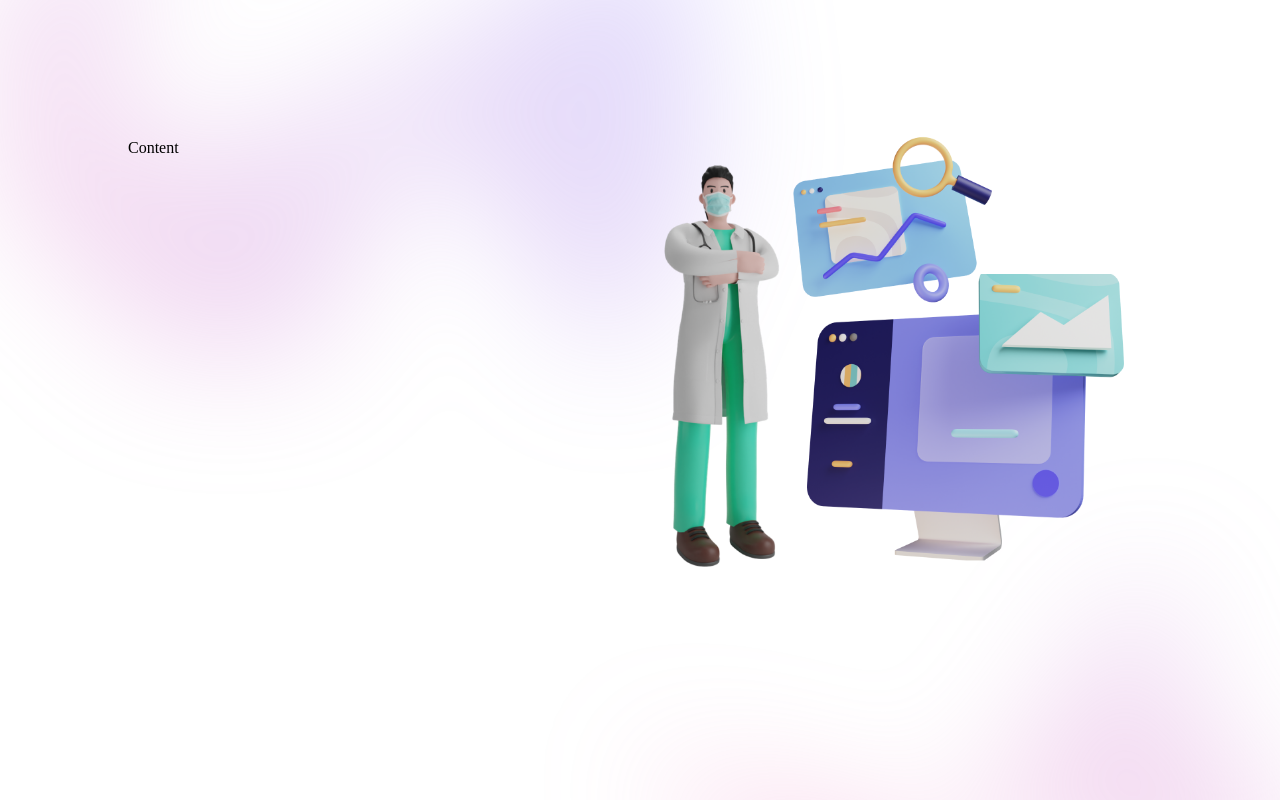
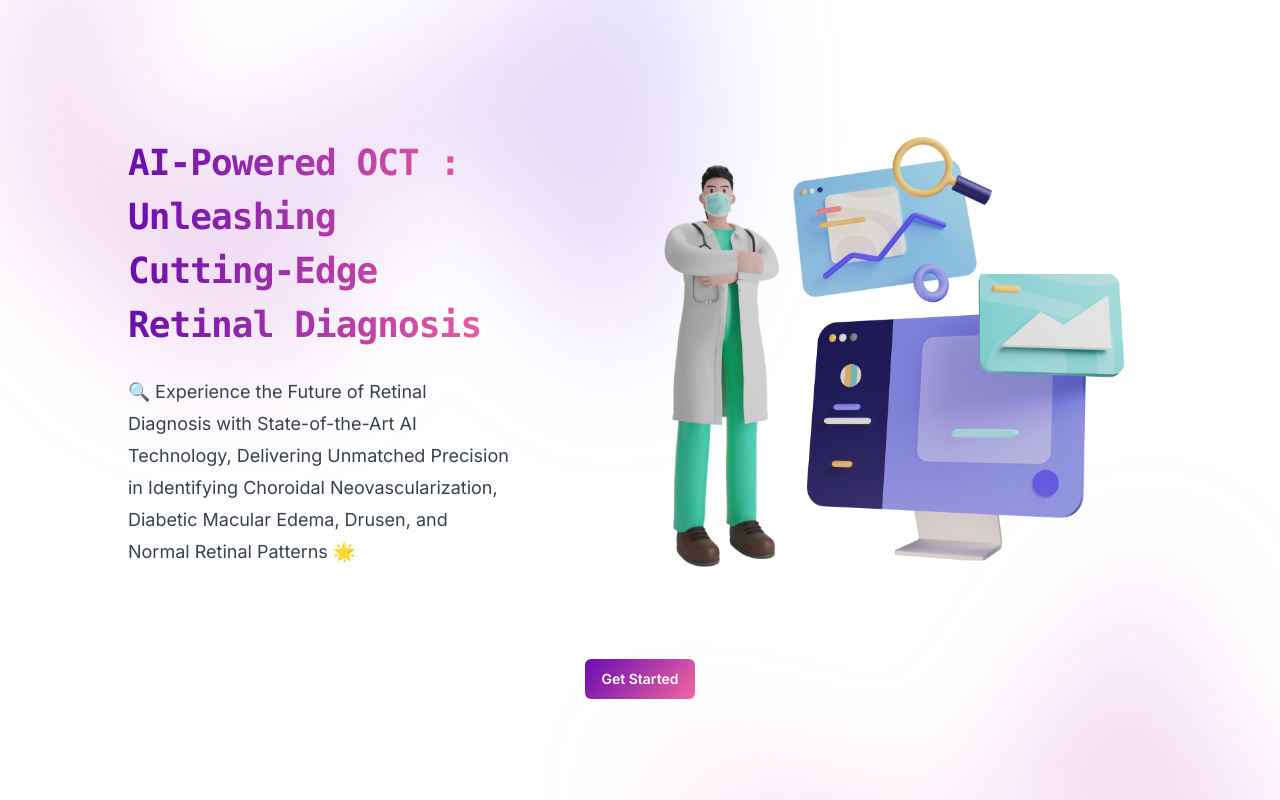
Before and after one commit to proton0210/RetinalOCTFrontEnd, a Next.js app: page / in a window 1280 px wide. Shown: the top 800 px of the page. Built offline with nearby package versions, Linux system fonts and the light colour scheme.

Commit message:
Hero Page

```diff
--- a/app/globals.css
+++ b/app/globals.css
@@ -18,13 +18,7 @@
   .text-gradient {
     @apply bg-gradient-to-r from-gradient-start to-gradient-end bg-clip-text text-transparent;
   }
-
-  .bg-gradient-to-top {
-    background-image: linear-gradient(
-      to top,
-      #fdcbf1 0%,
-      #fdcbf1 1%,
-      #e6dee9 100%
-    );
+  .primary-gradient {
+    background: linear-gradient(129deg, #690cb0 0%, #f364a2 100%);
   }
 }
--- a/app/page.tsx
+++ b/app/page.tsx
@@ -1,4 +1,5 @@
 import Hero from "@/components/Hero";
+import { Button } from "@/components/ui/button";
 
 export default function Home() {
   return (
@@ -18,6 +19,7 @@
         </div>
         <div className="mx-auto w-full max-w-5xl mt-20">
           <Hero />
+
         </div>
       </div>
       <div
--- a/components/Hero.tsx
+++ b/components/Hero.tsx
@@ -1,14 +1,40 @@
+import { descriptionText, titleText } from "@/constants/text";
 import Image from "next/image";
-
-const TopGradient = () => {
-    return
-}
+import { Button } from "./ui/button";
+import Link from "next/link";
 
 export default function Hero() {
   return (
-    <div className="flex flex-row justify-between">
-      <div>Content</div>
-      <Image src="/assets/images/doc.png" alt="Hero" width={600} height={600} />
+    <div>
+      <div className="flex flex-row justify-between gap-10">
+        <div>
+          <h1 className="text-4xl font-bold font-mono leading-normal tracking-tight  text-gradient">
+            {titleText}
+          </h1>
+          <p className="mt-6 text-lg font-sans leading-8 text-gray-700">
+            {descriptionText}
+          </p>
+        </div>
+
+        <Image
+          src="/assets/images/doc.png"
+          alt="Hero"
+          width={600}
+          height={600}
+        />
+      </div>
+      <div className="flex-center mt-20">
+        <Link href="/product">
+          <Button
+            className="primary-gradient font-semibold font-sans  text-white
+            transition duration-0 hover:duration-150
+            rounded-md
+          "
+          >
+            Get Started
+          </Button>
+        </Link>
+      </div>
     </div>
   );
 }
--- /dev/null
+++ b/components/ui/button.tsx
@@ -0,0 +1,56 @@
+import * as React from "react"
+import { Slot } from "@radix-ui/react-slot"
+import { cva, type VariantProps } from "class-variance-authority"
+
+import { cn } from "@/lib/utils"
+
+const buttonVariants = cva(
+  "inline-flex items-center justify-center whitespace-nowrap rounded-md text-sm font-medium ring-offset-background transition-colors focus-visible:outline-none focus-visible:ring-2 focus-visible:ring-ring focus-visible:ring-offset-2 disabled:pointer-events-none disabled:opacity-50",
+  {
+    variants: {
+      variant: {
+        default: "bg-primary text-primary-foreground hover:bg-primary/90",
+        destructive:
+          "bg-destructive text-destructive-foreground hover:bg-destructive/90",
+        outline:
+          "border border-input bg-background hover:bg-accent hover:text-accent-foreground",
+        secondary:
+          "bg-secondary text-secondary-foreground hover:bg-secondary/80",
+        ghost: "hover:bg-accent hover:text-accent-foreground",
+        link: "text-primary underline-offset-4 hover:underline",
+      },
+      size: {
+        default: "h-10 px-4 py-2",
+        sm: "h-9 rounded-md px-3",
+        lg: "h-11 rounded-md px-8",
+        icon: "h-10 w-10",
+      },
+    },
+    defaultVariants: {
+      variant: "default",
+      size: "default",
+    },
+  }
+)
+
+export interface ButtonProps
+  extends React.ButtonHTMLAttributes<HTMLButtonElement>,
+    VariantProps<typeof buttonVariants> {
+  asChild?: boolean
+}
+
+const Button = React.forwardRef<HTMLButtonElement, ButtonProps>(
+  ({ className, variant, size, asChild = false, ...props }, ref) => {
+    const Comp = asChild ? Slot : "button"
+    return (
+      <Comp
+        className={cn(buttonVariants({ variant, size, className }))}
+        ref={ref}
+        {...props}
+      />
+    )
+  }
+)
+Button.displayName = "Button"
+
+export { Button, buttonVariants }
--- a/constants/text.ts
+++ b/constants/text.ts
@@ -1,4 +1,4 @@
 export const titleText =
   "AI-Powered OCT : Unleashing Cutting-Edge Retinal Diagnosis";
 export const descriptionText =
-  "Experience the Future of Retinal Diagnosis with State-of-the-Art AI Technology, Delivering Unmatched Precision in Identifying Choroidal Neovascularization, Diabetic Macular Edema, Drusen, and Normal Retinal Patterns";
+  "🔍 Experience the Future of Retinal Diagnosis with State-of-the-Art AI Technology, Delivering Unmatched Precision in Identifying Choroidal Neovascularization, Diabetic Macular Edema, Drusen, and Normal Retinal Patterns 🌟";
--- a/package.json
+++ b/package.json
@@ -9,8 +9,10 @@
     "lint": "next lint"
   },
   "dependencies": {
+    "@radix-ui/react-slot": "^1.0.2",
     "class-variance-authority": "^0.7.0",
     "clsx": "^2.1.0",
+    "framer-motion": "^11.0.12",
     "lucide-react": "^0.356.0",
     "next": "14.1.3",
     "react": "^18",
```
Also changed, not shown: 1 other file (tests, documents, lock files or other folders).
